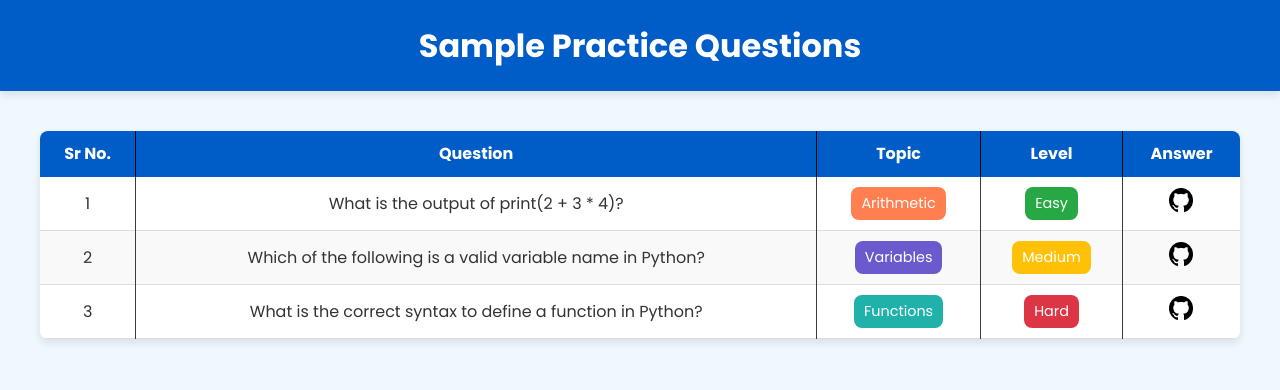
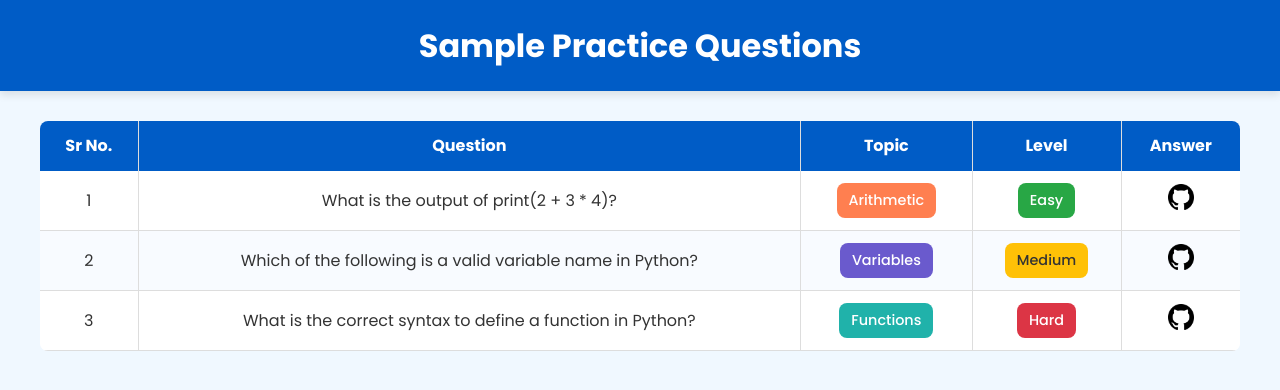
Before and after one commit to Elitsuv/PyPrac, a plain HTML site: page src/grade_11/practice/pracsqa.html in a window 1280 px wide. Drawn offline with Linux system fonts and the light colour scheme; files whose address does not match are found by name.

Commit message:
test 3 pracsqa.css

```diff
--- a/src/grade_11/practice/pracsqa.css
+++ b/src/grade_11/practice/pracsqa.css
@@ -26,24 +26,34 @@ main {
     margin: 0 auto;
 }
 
+.table-container {
+    width: 100%;
+    overflow-x: auto;
+    border-radius: 10px;
+    box-shadow: 0 4px 12px rgba(0, 0, 0, 0.15);
+    background: white;
+    padding: 10px;
+}
+
 table {
     width: 100%;
     border-collapse: collapse;
-    margin-top: 20px;
-    box-shadow: 0 4px 8px rgba(0, 0, 0, 0.1);
+    margin-top: 10px;
+    background: white;
     border-radius: 8px;
-    overflow: hidden; /* To apply border-radius to the table */
+    overflow: hidden;
 }
 
 thead {
     background-color: #005cc6;
     color: white;
+    font-weight: bold;
 }
 
 thead th {
-    padding: 10px;
+    padding: 12px;
     text-align: center;
-    border-right: 1px solid black;
+    border-right: 1px solid #ddd;
 }
 
 thead th:last-child {
@@ -53,16 +63,21 @@ thead th:last-child {
 tbody tr {
     background-color: white;
     border-bottom: 1px solid #ddd;
+    transition: background-color 0.3s ease;
 }
 
 tbody tr:nth-child(even) {
-    background-color: #f9f9f9;
+    background-color: #f8fbff;
+}
+
+tbody tr:hover {
+    background-color: #e8f1ff;
 }
 
 tbody td {
-    padding: 10px;
+    padding: 12px;
     text-align: center;
-    border-right: 1px solid rgb(60, 60, 60);
+    border-right: 1px solid #ddd;
 }
 
 tbody td:last-child {
@@ -70,51 +85,61 @@ tbody td:last-child {
 }
 
 tbody td.question {
-    text-align: left; /* Align questions to the left */
+    text-align: left;
+    font-weight: 500;
+    color: #444;
 }
 
 .topic-box, .level-box {
     display: inline-block;
-    padding: 5px 10px;
+    padding: 6px 12px;
     border-radius: 8px;
-    color: white;
     font-size: 0.9rem;
+    font-weight: 500;
 }
 
 .topic-box {
     background-color: #007bff;
+    color: white;
 }
 
 .topic-box.arithmetic {
     background-color: #ff7f50;
+    color: white;
 }
 
 .topic-box.variables {
     background-color: #6a5acd;
+    color: white;
 }
 
 .topic-box.functions {
     background-color: #20b2aa;
+    color: white;
 }
 
 .level-box.easy {
     background-color: #28a745;
+    color: white;
 }
 
 .level-box.medium {
     background-color: #ffc107;
+    color: #333;
 }
 
 .level-box.hard {
     background-color: #dc3545;
+    color: white;
 }
 
 .answer-icon {
-    width: 24px;
-    height: 24px;
-    transition: transform 0.3s ease;
+    width: 26px;
+    height: 26px;
+    transition: transform 0.3s ease, opacity 0.2s ease;
 }
 
 .answer-icon:hover {
     transform: scale(1.2);
+    opacity: 0.8;
 }
```
